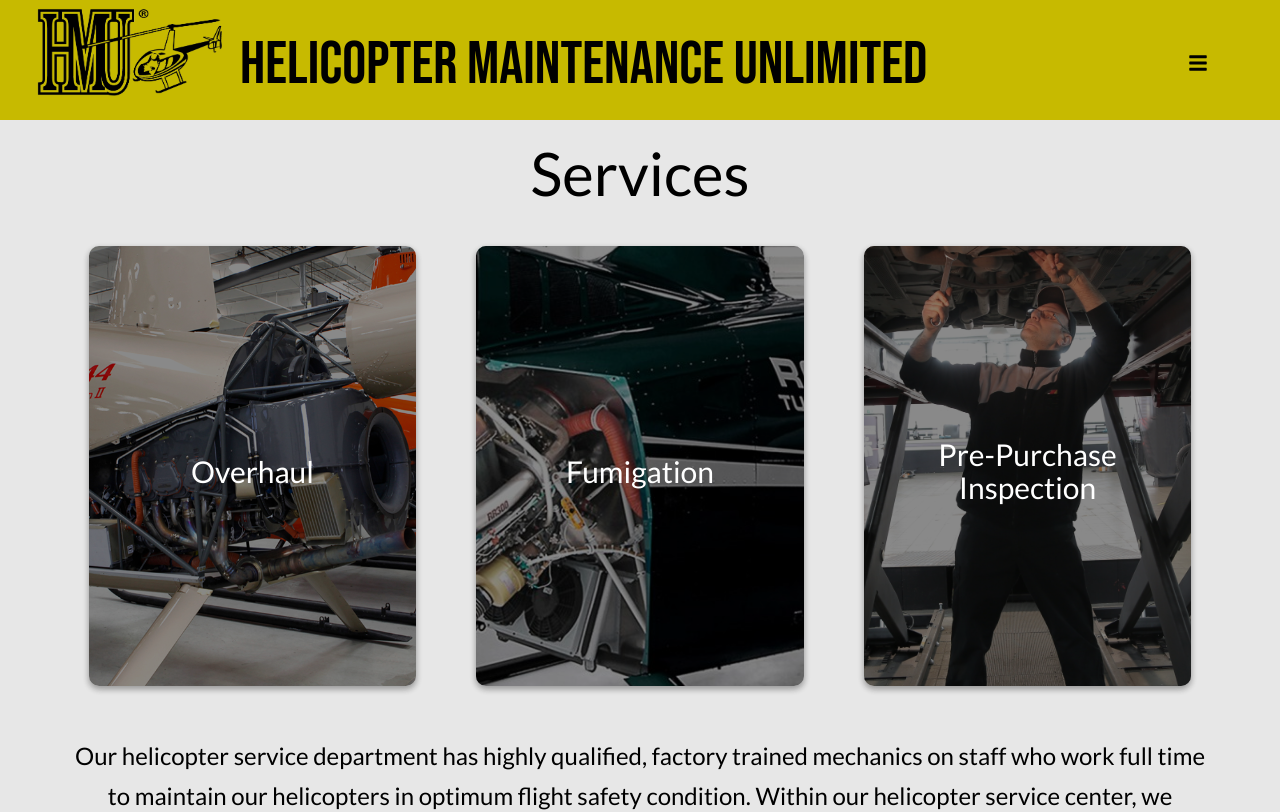
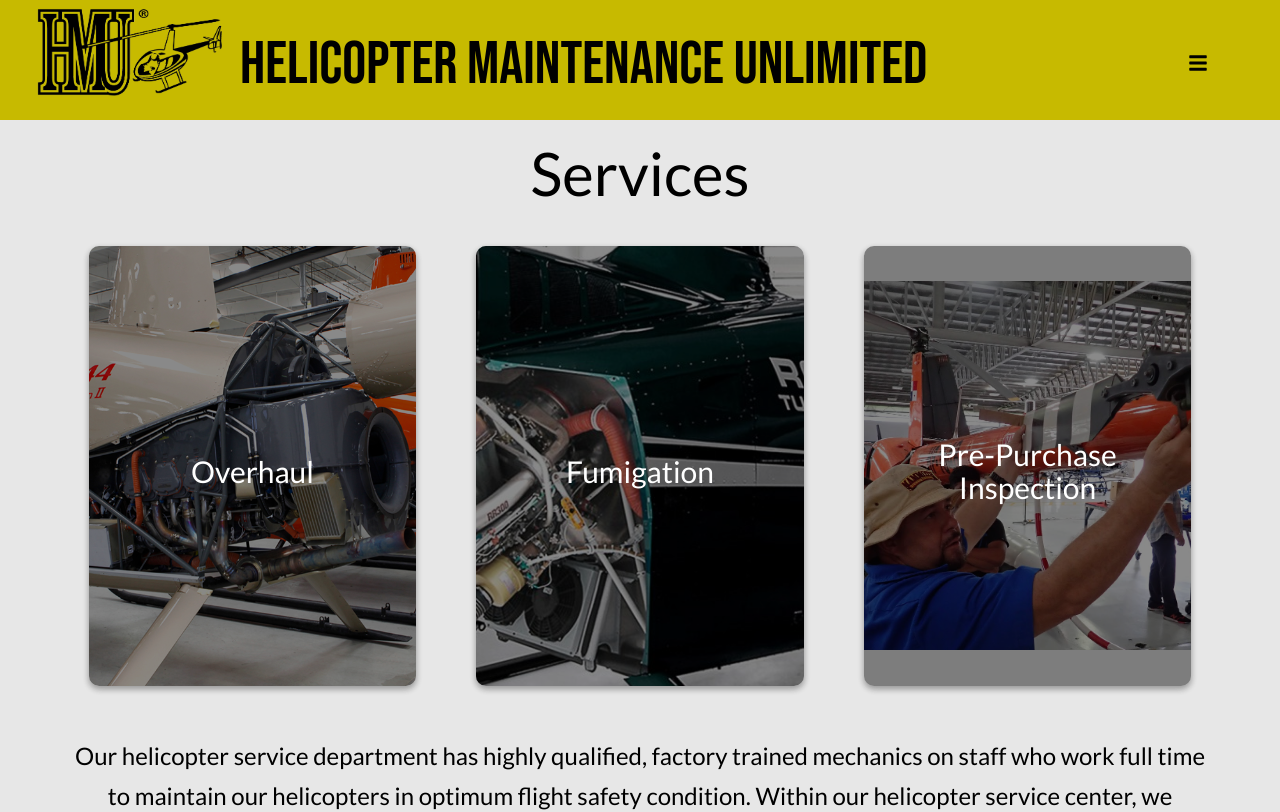
Before and after one commit to daniel-vargas96/hmu-site, a React (Create React App) app: page /services in a window 1280 px wide. Shown: the top 812 px of the page. Built offline with nearby package versions, Linux system fonts and the light colour scheme.

Commit message:
changed card bg image

```diff
--- a/src/styles/_services.scss
+++ b/src/styles/_services.scss
@@ -67,8 +67,8 @@
 }
 
 .inspection {
-  background: url('../images/mechanic.jpg') center no-repeat;
-  background-size: 100vh;
+  background: url('../images/pre-purchase.JPG') center no-repeat;
+  background-size: 200%;
   z-index: 1;
   overflow: hidden;
   transition: all .3s ease-in;
```
Also changed, not shown: src/images/pre-purchase.JPG (added), 1 other file (tests, documents, lock files or other folders).
